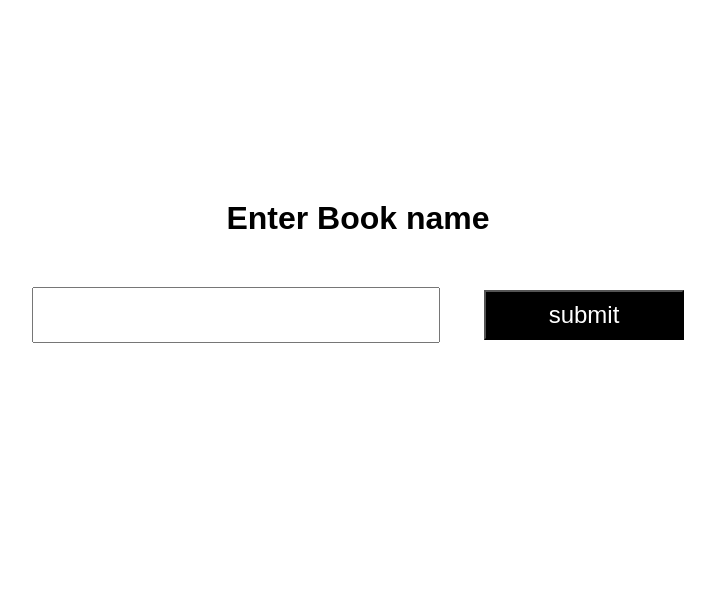
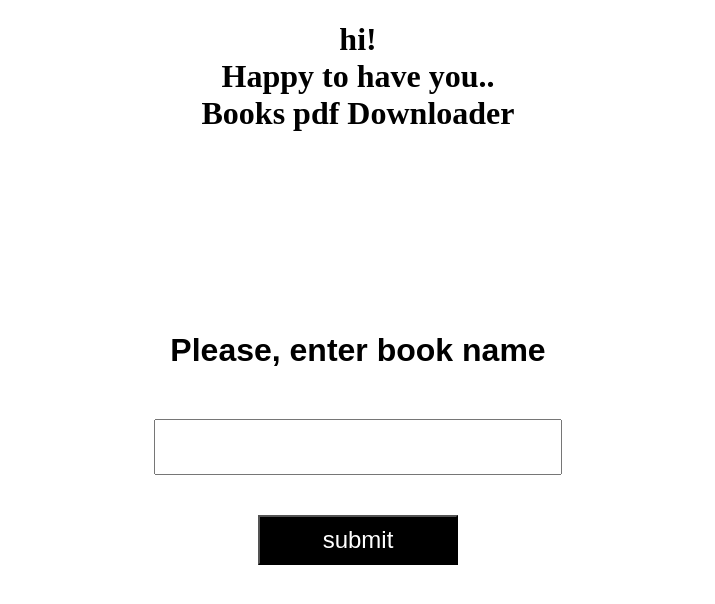
Before and after one commit to developerharry/Book-PDF-Download, a Flask app: page / in a window 1280 px wide. Shown: the top 604 px of the page, without its empty margins (282-997 px from the left). Run offline with Flask 2, Linux system fonts and the light colour scheme.

Commit message:
Update index.html

```diff
--- a/template/index.html
+++ b/template/index.html
@@ -9,8 +9,9 @@
 <body>
 
       <form action = "result" method = "post" >
-          <P>Enter Book name</P>
-          <input type = "text" name = "book_name_input" />
+          <h1>hi!<br>Happy to have you..<br>Books pdf Downloader</h1>
+          <P>Please, enter book name</P>
+          <input type = "text" name = "book_name_input" /><br>
           <input type = "submit" value = "submit"  id = "book"/>
       </form>
 
```
